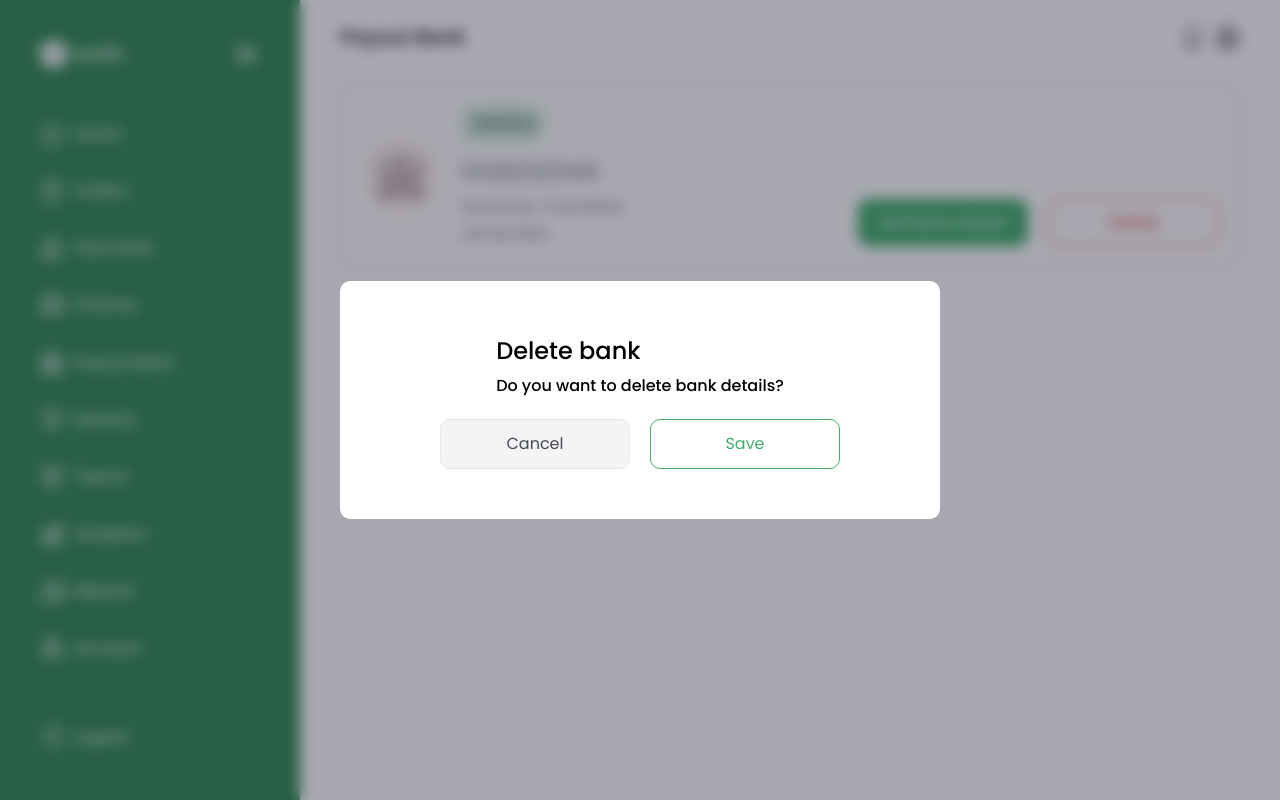
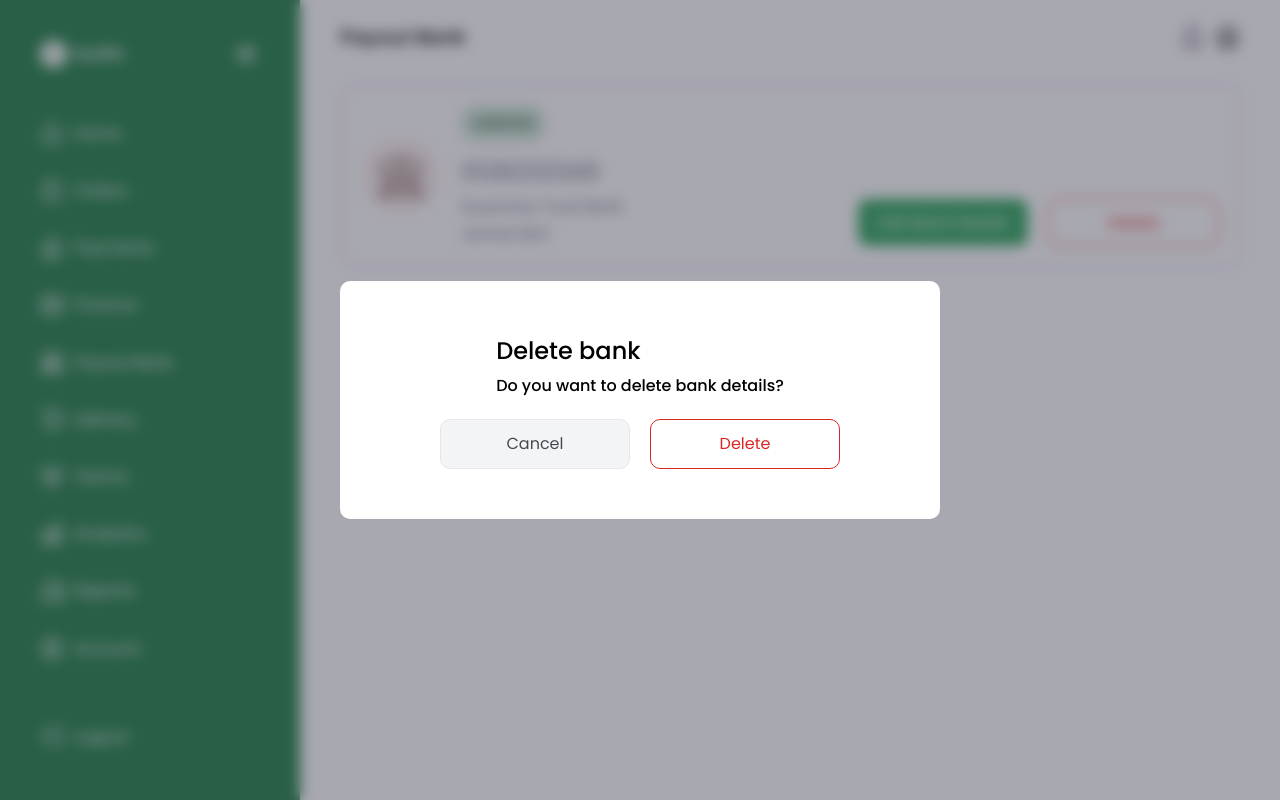
Before and after one commit to projects-for-clients/swifth, a React (Vite) app: page /dashboard/payoutBank in a window 1280 px wide. Both pictures are taken after a click on the button "Delete". Built offline with nearby package versions, Linux system fonts and the light colour scheme.

Commit message:
working on payout bank

```diff
--- a/src/pages/PayoutBank.tsx
+++ b/src/pages/PayoutBank.tsx
@@ -19,7 +19,7 @@ function PayoutBank() {
     if (dialogRef.current) {
       dialogRef.current.close();
     }
-  }
+  };
 
   return (
     <CreateFinanceContext.Provider value={null}>
@@ -36,7 +36,6 @@ function PayoutBank() {
               </p>
             </div>
 
-
             <div className=" flex gap-8 w-[40rem] justify-self-end items-center">
               <button
                 className="w-full btn border border-gray-200 bg-gray-100 text-color-dark rounded-2xl"
@@ -46,10 +45,10 @@ function PayoutBank() {
                 Cancel
               </button>
               <button
-                  className="w-full btn border border-color-primary text-color-primary rounded-2xl"
+                className="w-full btn border border-red-600 text-red-600 rounded-2xl"
                 onClick={() => handleCloseDialog()}
               >
-                  Save
+                Delete
               </button>
             </div>
           </div>
```
Lines whose indentation alone changed are shown as unchanged.
